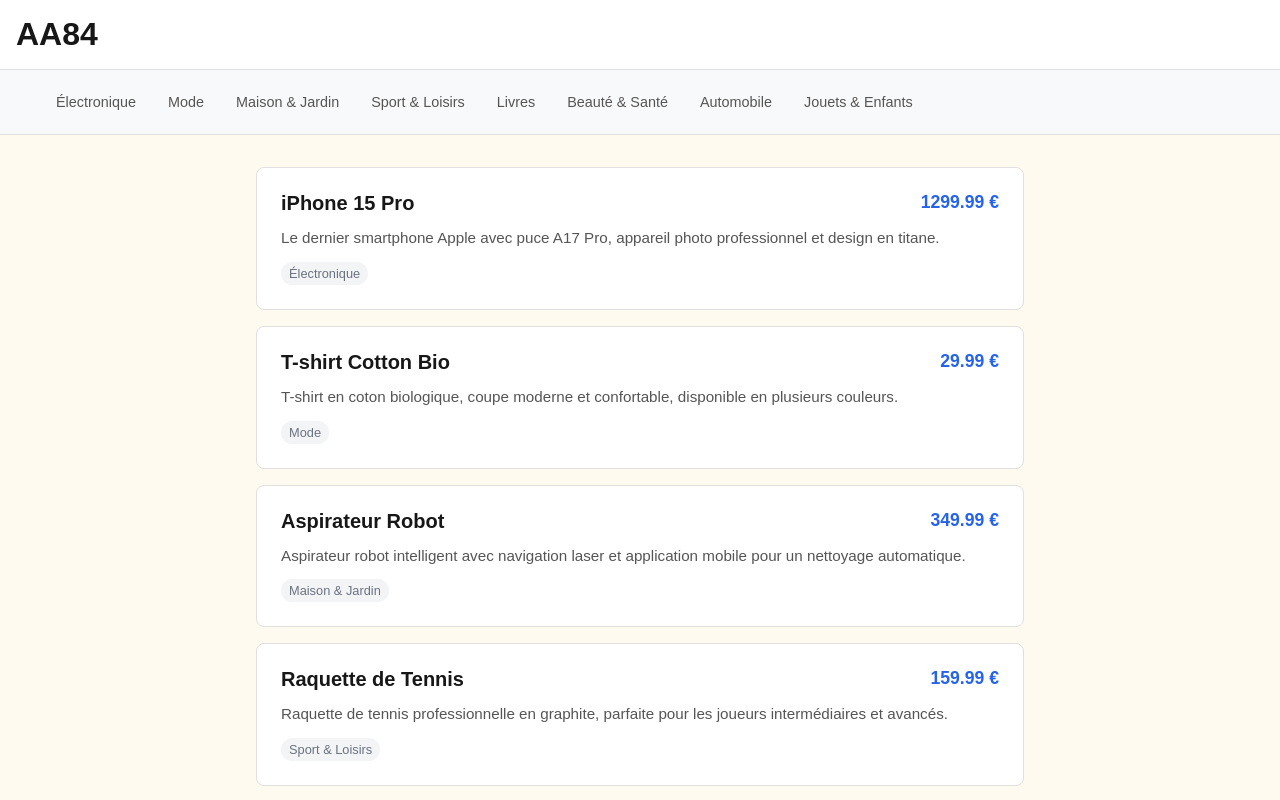
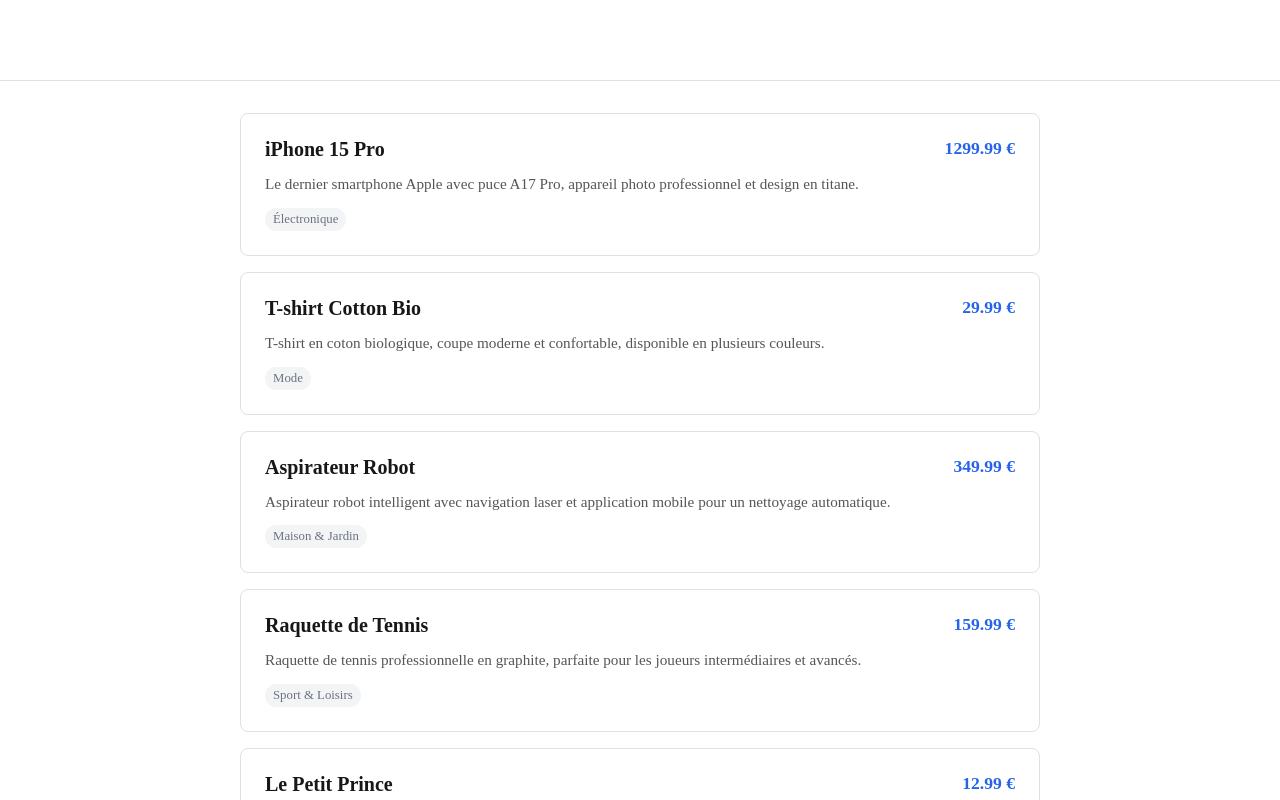
Before and after one commit to Ny-Ra/AA84-ft, a Next.js app: page / in a window 1280 px wide. Shown: the top 800 px of the page. Built offline with nearby package versions, Linux system fonts and the light colour scheme.

Commit message:
stabilized sticky header

```diff
--- a/src/app/globals.css
+++ b/src/app/globals.css
@@ -1,42 +1,7 @@
-:root {
-  --background: #FFFAF0;
-  --foreground: #171717;
+
+
+html, body {
+  margin: 0;
+  padding: 0;
+  font-family: var(--geist-sans-font);
 }
-
-@media (prefers-color-scheme: dark) {
-  :root {
-    --background: #FFFAF0;
-    --foreground: #171717;
-  }
-}
-
-html,
-body {
-  max-width: 100vw;
-  overflow-x: hidden;
-}
-
-body {
-  color: var(--foreground);
-  background: var(--background);
-  font-family: Arial, Helvetica, sans-serif;
-  -webkit-font-smoothing: antialiased;
-  -moz-osx-font-smoothing: grayscale;
-}
-
-* {
-  box-sizing: border-box;
-  padding: 0;
-  margin: 0;
-}
-
-a {
-  color: inherit;
-  text-decoration: none;
-}
-
-@media (prefers-color-scheme: dark) {
-  html {
-    color-scheme: dark;
-  }
-}
--- a/src/app/layout.tsx
+++ b/src/app/layout.tsx
@@ -1,7 +1,7 @@
 import type { Metadata } from "next";
 import { Geist, Geist_Mono } from "next/font/google";
 import "./globals.css";
-import { Header, CategoryNav } from "@/components";
+import { Header } from "@/components";
 
 const geistSans = Geist({
   variable: "--font-geist-sans",
@@ -25,11 +25,8 @@
 }>) {
   return (
     <html lang="en">
-      <body className={`${geistSans.variable} ${geistMono.variable}`}>
-        <div className="sticky-header-container">
+      <body>
           <Header />
-          <CategoryNav />
-        </div>
         {children}
       </body>
     </html>
--- a/src/components/CategoryNav/CategoryNav.module.scss
+++ /dev/null
@@ -1,45 +0,0 @@
-.categoryNav {
-  background-color: #f8f9fa;
-  border-bottom: 1px solid #e0e0e0;
-  height: 50%;
-  padding: 1rem 0;
-}
-
-.container {
-  max-width: 1200px;
-  margin: 0 auto;
-  padding: 0 1rem;
-  display: flex;
-  align-items: center;
-}
-
-.categoryList {
-  display: flex;
-  align-items: center;
-  gap: 2rem;
-  list-style: none;
-  margin: 0;
-  padding: 0;
-  flex-wrap: wrap;
-}
-
-.categoryItem {
-  margin: 0;
-}
-
-.categoryLink {
-  color: #555;
-  text-decoration: none;
-  font-size: 0.9rem;
-  font-weight: 500;
-  padding: 0.5rem 0;
-  transition: color 0.2s ease;
-  white-space: nowrap;
-  display: flex;
-  align-items: center;
-  height: 100%;
-
-  &:hover {
-    color: #171717;
-  }
-}
--- a/src/components/CategoryNav/CategoryNav.tsx
+++ /dev/null
@@ -1,30 +0,0 @@
-import styles from './CategoryNav.module.scss';
-
-const categories = [
-  'Électronique',
-  'Mode',
-  'Maison & Jardin',
-  'Sport & Loisirs',
-  'Livres',
-  'Beauté & Santé',
-  'Automobile',
-  'Jouets & Enfants'
-];
-
-export default function CategoryNav() {
-  return (
-    <nav className={styles.categoryNav}>
-      <div className={styles.container}>
-        <ul className={styles.categoryList}>
-          {categories.map((category, index) => (
-            <li key={index} className={styles.categoryItem}>
-              <a href="#" className={styles.categoryLink}>
-                {category}
-              </a>
-            </li>
-          ))}
-        </ul>
-      </div>
-    </nav>
-  );
-}
--- a/src/components/CategoryNav/index.ts
+++ /dev/null
@@ -1 +0,0 @@
-export { default } from './CategoryNav';
--- a/src/components/Header/Header.module.scss
+++ b/src/components/Header/Header.module.scss
@@ -1,12 +1,7 @@
 .header {
   background-color: #ffffff;
   border-bottom: 1px solid #e0e0e0;
-  height: 50%;
-  padding: 1rem 0;
+  height: 80px;
+  position: sticky;
+  top: 0px;
 }
-
-.container {
-  width: 100%;
-  margin: 0 auto;
-  padding: 0 1rem;
-}
--- a/src/components/Header/Header.tsx
+++ b/src/components/Header/Header.tsx
@@ -3,14 +3,6 @@
 export default function Header() {
   return (
     <header className={styles.header}>
-      <div className={styles.container}>
-        <div className={styles.logo}>
-          <h1>AA84</h1>
-        </div>
-        <nav className={styles.nav}>
-          {/* Navigation items can be added here */}
-        </nav>
-      </div>
     </header>
   );
 }
--- a/src/components/index.ts
+++ b/src/components/index.ts
@@ -1,3 +1,2 @@
 export { default as Header } from './Header';
-export { default as CategoryNav } from './CategoryNav';
 export { default as ProductList } from './ProductList';
```
